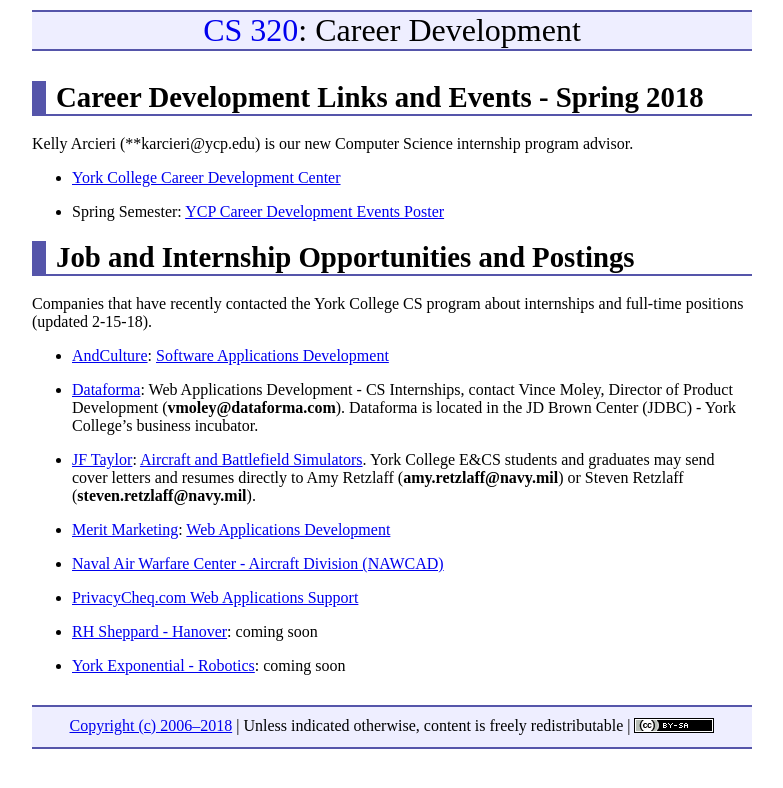
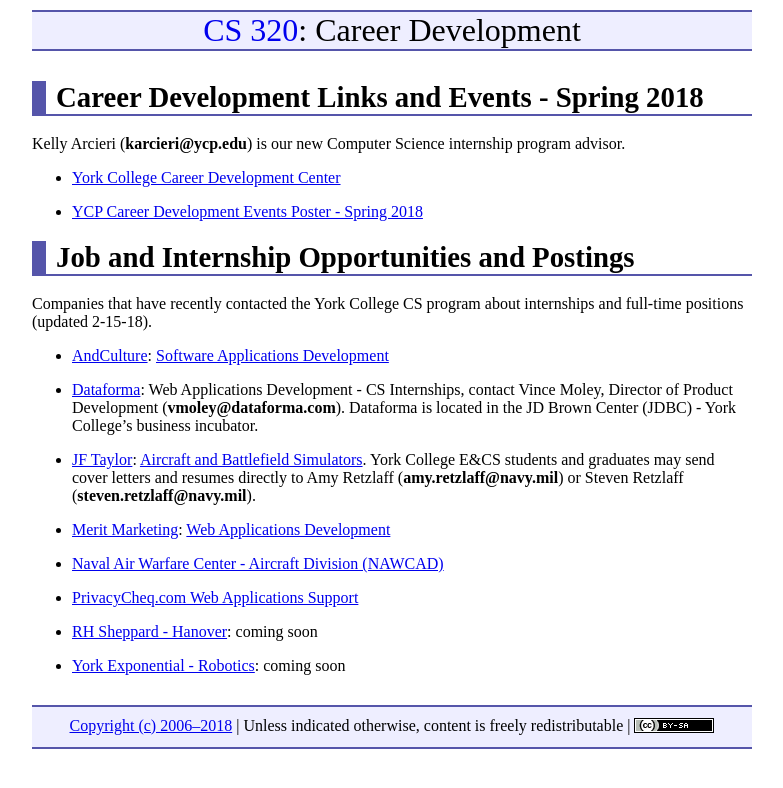
Before and after one commit to ycpcs/cs320-spring2018, a Jekyll site: the page built from careers/index.md, in a window 1280 px wide. Shown: the top 788 px of the page, without its empty margins (248-1031 px from the left). Built offline with Jekyll 4.4.1, drawn with Linux system fonts in a browser that asks for light colours.

Commit message:
postings

```diff
--- a/careers/index.md
+++ b/careers/index.md
@@ -5,11 +5,11 @@ title: "Career Development"
 
 Career Development Links and Events - Spring 2018
 ====================================================
-Kelly Arcieri (**karcieri@ycp.edu) is our new Computer Science internship program advisor.
+Kelly Arcieri (**karcieri@ycp.edu**) is our new Computer Science internship program advisor.
 
 * [York College Career Development Center](https://www.ycp.edu/about-us/offices-and-departments/student-success/career-development-center/)
 
-* Spring Semester: [YCP Career Development Events Poster](FINAL_Spring_2018_Events_Poster.pdf)
+* [YCP Career Development Events Poster - Spring 2018](FINAL_Spring_2018_Events_Poster.pdf)
 
 <!--
 * Tuesday, 1-23-18: [Naval Surface Warfare Center Job Fair](NSWCPD_Job_Fair_Jan23rd.pdf)
```
